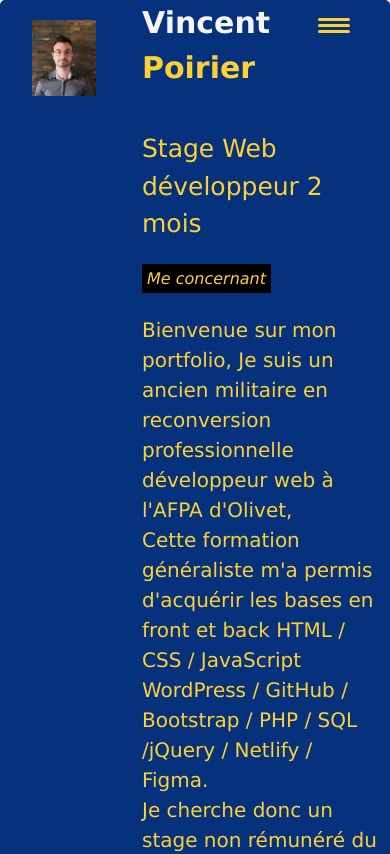
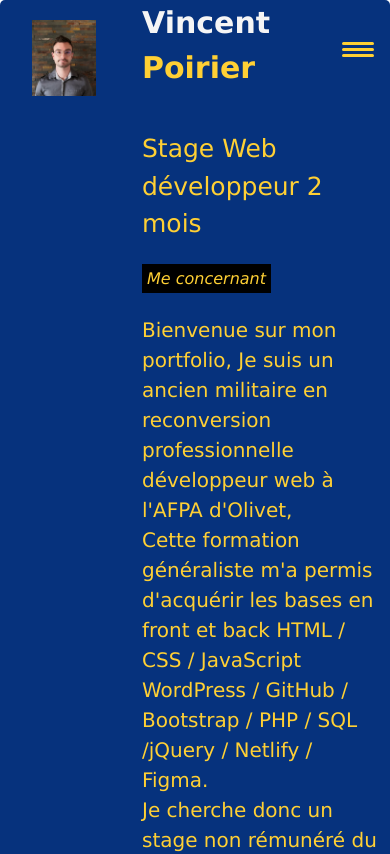
Before and after one commit to Vince-22/Portfolio-Poirier-Vincent, a plain HTML site: page index.html in a window 390 px wide. Shown: the top 854 px of the page. Drawn offline with nearby package versions, Linux system fonts and the light colour scheme; some packages are replaced by stand-ins of ours; a script that the page names is missing; a web font is replaced by a local one.

Commit message:
position nav

```diff
--- a/mycss.css
+++ b/mycss.css
@@ -75,7 +75,7 @@
     border: 0;
     cursor: pointer;
     position: fixed;
-    right: 2em;
+    right: 0.5em;
     top: 1em;
     z-index: 1000;
 }
@@ -326,6 +326,13 @@ h2{
     }
 }
 
+@media only screen and (max-width:426px) {
+    .nav-toggle{
+    right: 0.5em;
+        top: 2.5em;
+    }
+}
+
 /*
     .portfolio{
       flex-direction: column;
```
